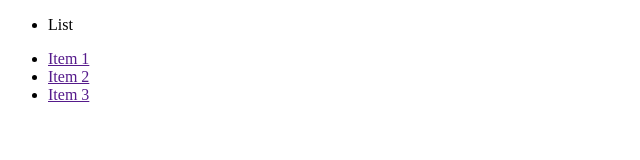
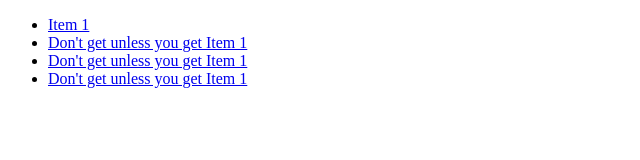
Before and after one commit to TheunderKevin/TheunderKevin.github.io, a plain HTML site: page index.html in a window 1280 px wide. Shown: the whole page, without its empty margins (0-640 px from the left). Drawn offline with Linux system fonts and the light colour scheme.

Commit message:
Update index.html

```diff
--- a/index.html
+++ b/index.html
@@ -6,10 +6,10 @@
 	<body>
 		<nav>
     		<ul>
-        		<li><p>List</p></li>
-	        	<li><a href="">Item 1</a></li>
-        		<li><a href="">Item 2</a></li>
-        		<li><a href="">Item 3</a></li>
+			<li><a href="https://www.amazon.com/VIOFO-2560x1440P-140-Degree-Included-Detection/dp/B07SRQH4R7/ref=pd_lutyp_ci_mcx_mr_typ_d_1/132-9923665-3216458?pd_rd_w=kbyKp&pf_rd_p=f6afbe6e-f56a-4b64-9493-07a01722d421&pf_rd_r=B3T6XN10FX63SYG2Y9PR&pd_rd_r=2b082230-5b99-4051-92f7-365f6c0b4168&pd_rd_wg=Kh1FP&pd_rd_i=B07SRQH4R7&psc=1">Item 1</a></li>
+	        	<li><a href="https://www.amazon.com/Ridge-Authentic-Minimalist-Titanium-Blocking/dp/B07MKSDN46/ref=sxin_16_slsr_d_i_fs4star_fa_cue_1_B07MKSDN46?cv_ct_cx=wallets&keywords=wallets&pd_rd_i=B07MKSDN46&pd_rd_r=9d187077-84b9-4b7f-a126-ebdec8224d11&pd_rd_w=Ypg0Q&pd_rd_wg=Q3FsK&pf_rd_p=5d056f8d-b8a2-4aeb-9ab1-e33c02a87444&pf_rd_r=FP1FE4PVZYPVPTQYCXEY&psc=1&qid=1637549702&sr=1-2-e34beff1-162a-4ed3-9956-05d0830a3cd7">Don't get unless you get Item 1</a></li>
+        		<li><a href="https://www.amazon.com/VIOFO-Circular-Polarizing-Compatible-Reflections/dp/B01N0KVD4C/ref=pd_bxgy_img_2/132-9923665-3216458?pd_rd_w=vco4r&pf_rd_p=c64372fa-c41c-422e-990d-9e034f73989b&pf_rd_r=2J9BZ44WCV4MVYQHM34H&pd_rd_r=c82ba571-5a58-4f61-a2f8-19a5a9c71c40&pd_rd_wg=K1Gyt&pd_rd_i=B01N0KVD4C&psc=1">Don't get unless you get Item 1</a></li>
+        		<li><a href="https://www.amazon.com/Samsung-Endurance-128GB-Micro-Adapter/dp/B07B984HJ5/ref=pd_bxgy_img_1/132-9923665-3216458?pd_rd_w=vco4r&pf_rd_p=c64372fa-c41c-422e-990d-9e034f73989b&pf_rd_r=2J9BZ44WCV4MVYQHM34H&pd_rd_r=c82ba571-5a58-4f61-a2f8-19a5a9c71c40&pd_rd_wg=K1Gyt&pd_rd_i=B07B984HJ5&psc=1">Don't get unless you get Item 1</a></li>
     		</ul>
 		</nav>
 	</body>
```
